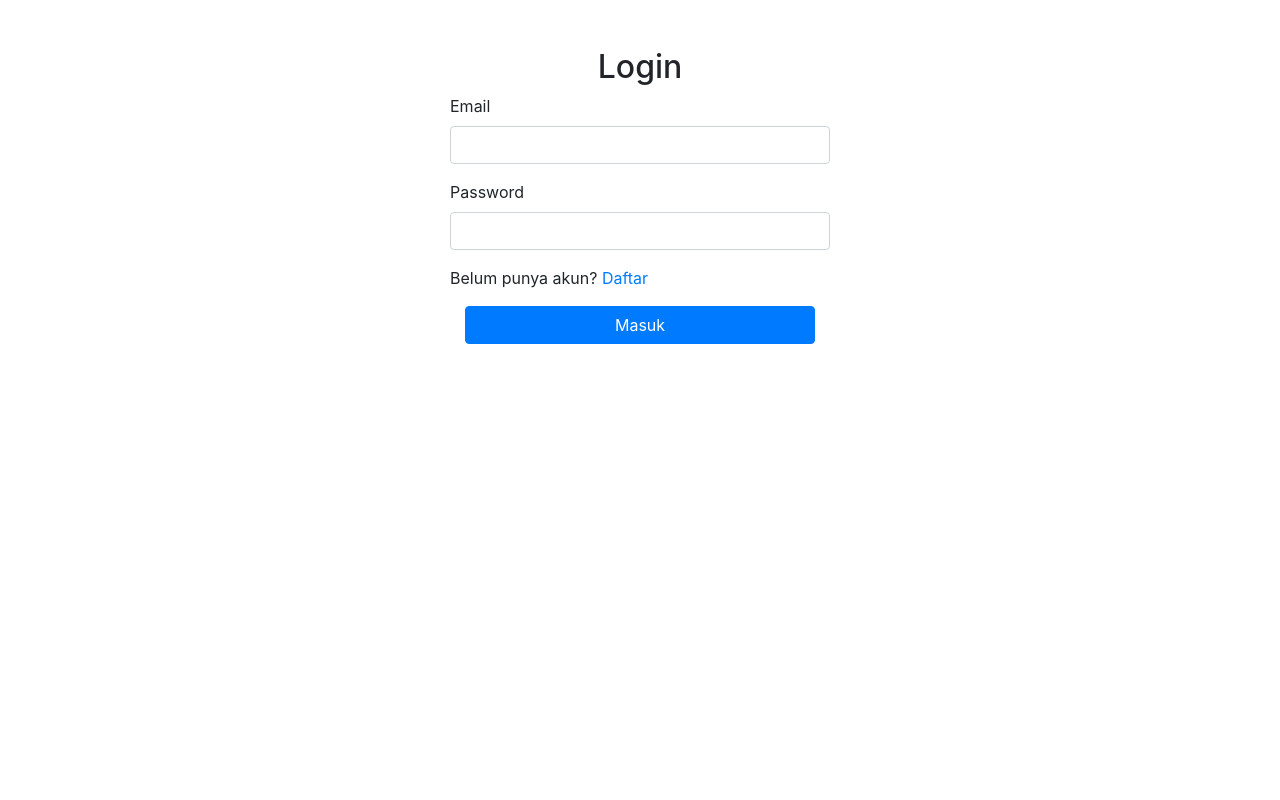
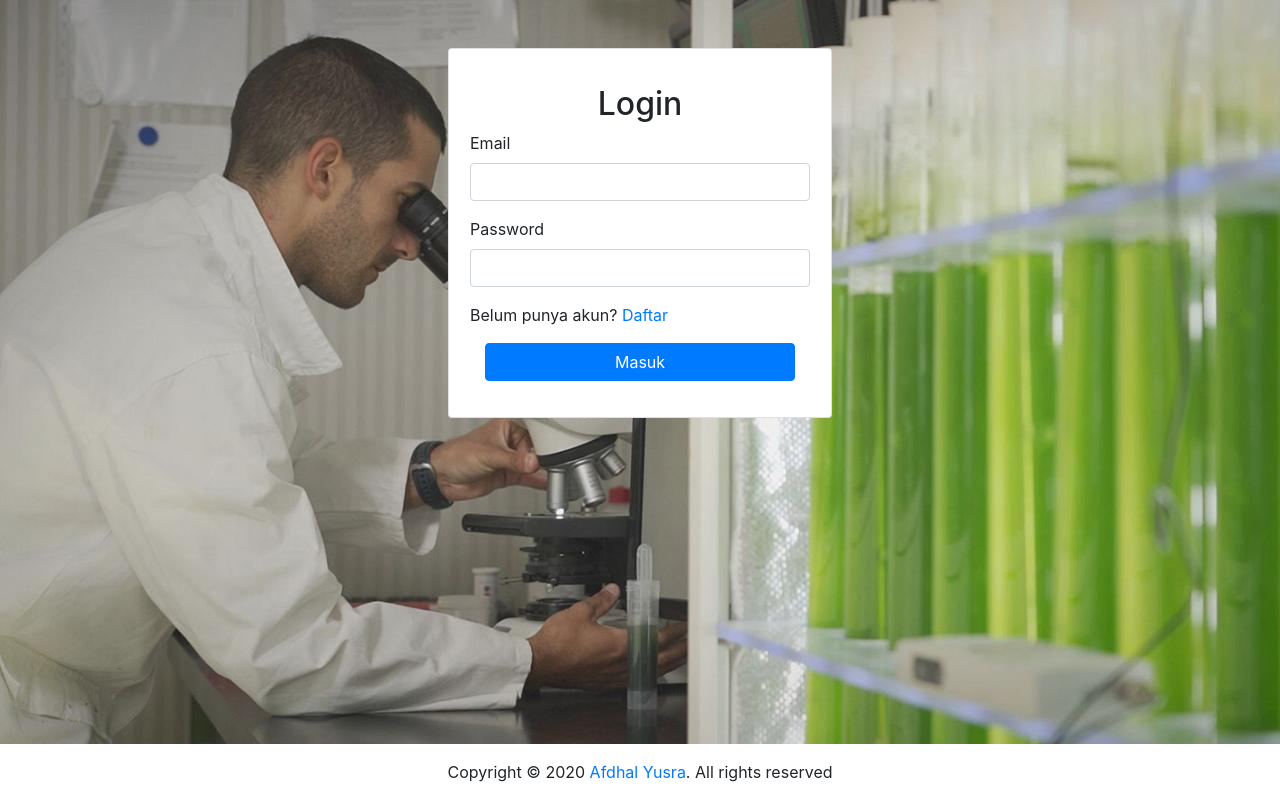
Before and after one commit to yusara/SpirulinaIoT, a PHP site: page /physics_expo/page/login.php in a window 1280 px wide. Run offline with PHP 8.4, Linux system fonts and the light colour scheme; tables that the repository leaves empty or names only in its code hold one stand-in row (values such as "Sample post").

Commit message:
Another commit

```diff
--- /dev/null
+++ b/css/login-style.css
@@ -0,0 +1,6 @@
+body{
+    background-image: url(../img/1440x810_cmsv2_c319a803-fbc9-574a-8ef7-18753b71c9fe-3997012.jpg);
+}
+footer{
+    background-color: white;
+}
--- a/css/style.css
+++ b/css/style.css
@@ -5,6 +5,18 @@ label {
     width: 300px;
     /* text-align: right; */
 }
+.nav-style{
+    background-color: #188751;
+}
+.nav-style .nav-style-item{
+    background-color: inherit;
+}
+.sidebar-style a{
+    color: black;
+}
+.sidebar-style:hover{
+    background-color: #cfcfcf;
+}
 
 input {
     display: inline-block;
--- a/page/login.php
+++ b/page/login.php
@@ -23,7 +23,7 @@ if (isset($_POST['masuk'])) {
             //set session
             $_SESSION['login'] = true;
             $_SESSION['nama'] = $nama;
-            header("Location: index.php");
+            header("Location: ../index.php");
             exit;
         }
         else{
@@ -46,7 +46,7 @@ if (isset($_POST['masuk'])) {
     <meta http-equiv="X-UA-Compatible" content="ie=edge">
 
     <link rel="stylesheet" href="../css/bootstrap.css">
-    <link rel="stylesheet" href="../css/style.css">
+    <link rel="stylesheet" href="../css/login-style.css">
 
     <title>Document</title>
 </head>
@@ -54,7 +54,9 @@ if (isset($_POST['masuk'])) {
 <body>
     <div class="container mt-5">
         <div class="row">
-            <div class="col-md-4 offset-4 border-dark">
+            <div class="col">
+                <div class="card mx-auto" style="width: 24rem;">
+                    <div class="card-body m-3">
                         <h2 class="text-center">Login</h2>
                         <form action="" method="post">
                             <div class="row form-group">
@@ -73,6 +75,12 @@ if (isset($_POST['masuk'])) {
                     </div>
                 </div>
             </div>
+        </div>
+    </div>
+    <footer class="fixed-bottom">
+
+      <p class="mt-3 text-center">Copyright &copy; 2020 <a href="https://www.linkedin.com/in/afdhal-yusra-590088113">Afdhal Yusra</a>. All rights reserved</p>
+    </footer>
 
 
     <script src="https://code.jquery.com/jquery-3.3.1.slim.min.js" integrity="sha384-q8i/X+965DzO0rT7abK41JStQIAqVgRVzpbzo5smXKp4YfRvH+8abtTE1Pi6jizo" crossorigin="anonymous"></script>
```
Also changed, not shown: index.php (+21 -14 lines), img/1440x810_cmsv2_c319a803-fbc9-574a-8ef7-18753b71c9fe-3997012.jpg (added). Lines whose indentation alone changed are shown as unchanged.
